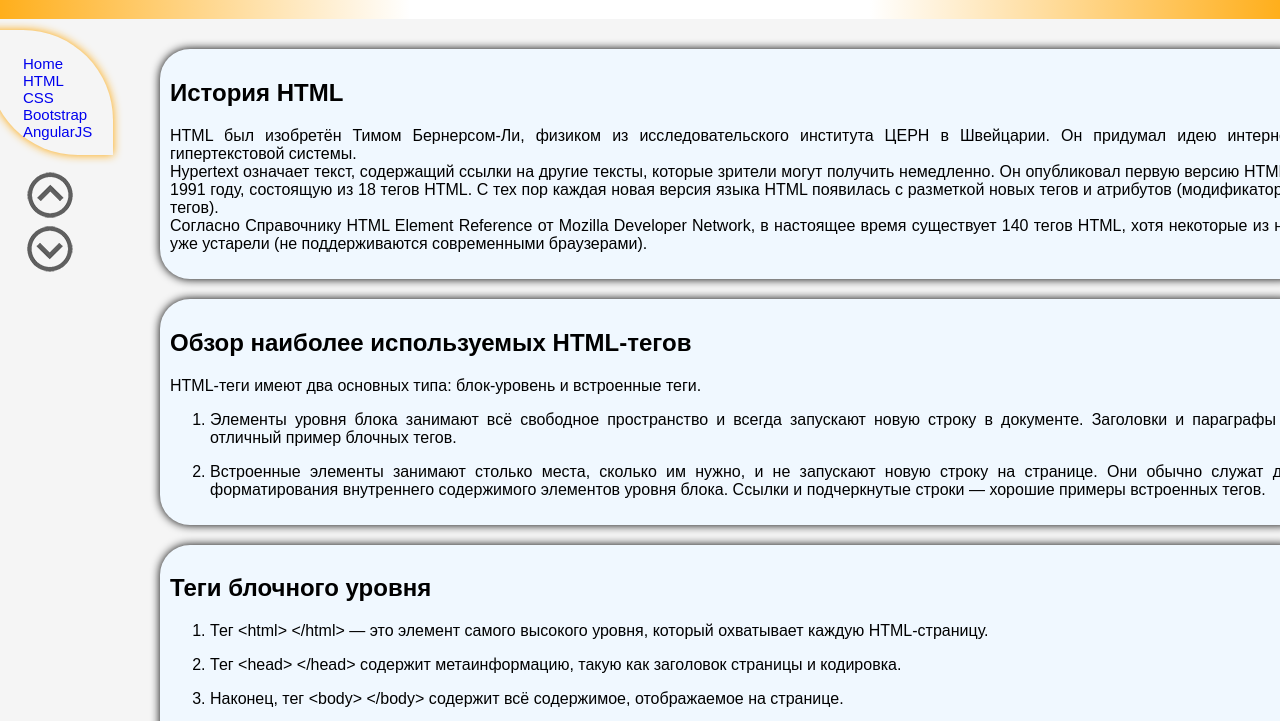
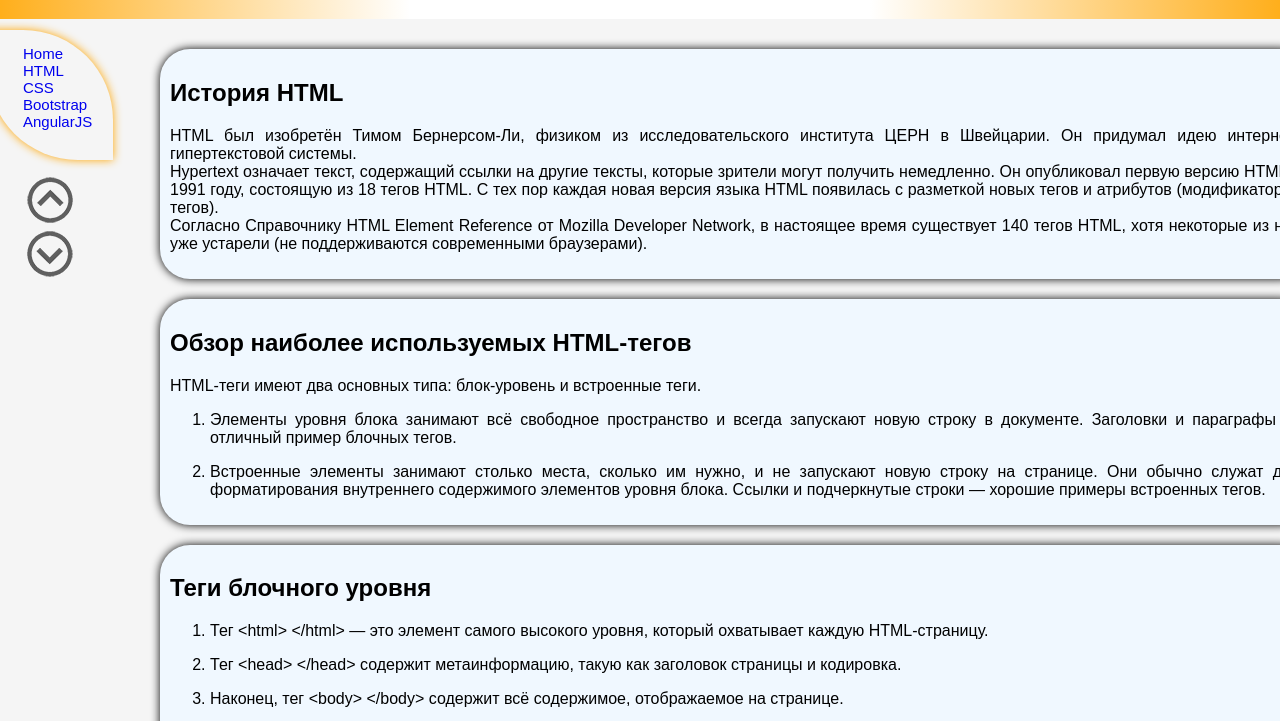
Before and after one commit to MiFista01/html, a plain HTML site: page work1/sitses/htmlPage.html in a window 1280 px wide. Shown: the part 61-782 px from the top of the page. Drawn offline with Linux system fonts and the light colour scheme; a script that the page names is missing.

Commit message:
finish 2

```diff
--- a/work1/css/style.css
+++ b/work1/css/style.css
@@ -257,7 +257,8 @@ footer{
     font-size: 15px;
 }
 .htmlpage aside ul{
-    margin-top: 25px;
+    margin-top: 15px;
+    padding-bottom: 15px;
     margin-left: -5px;
 }
 /*-----------------------------------------------страница с инфой про хтмл----------------------------------*/
```
